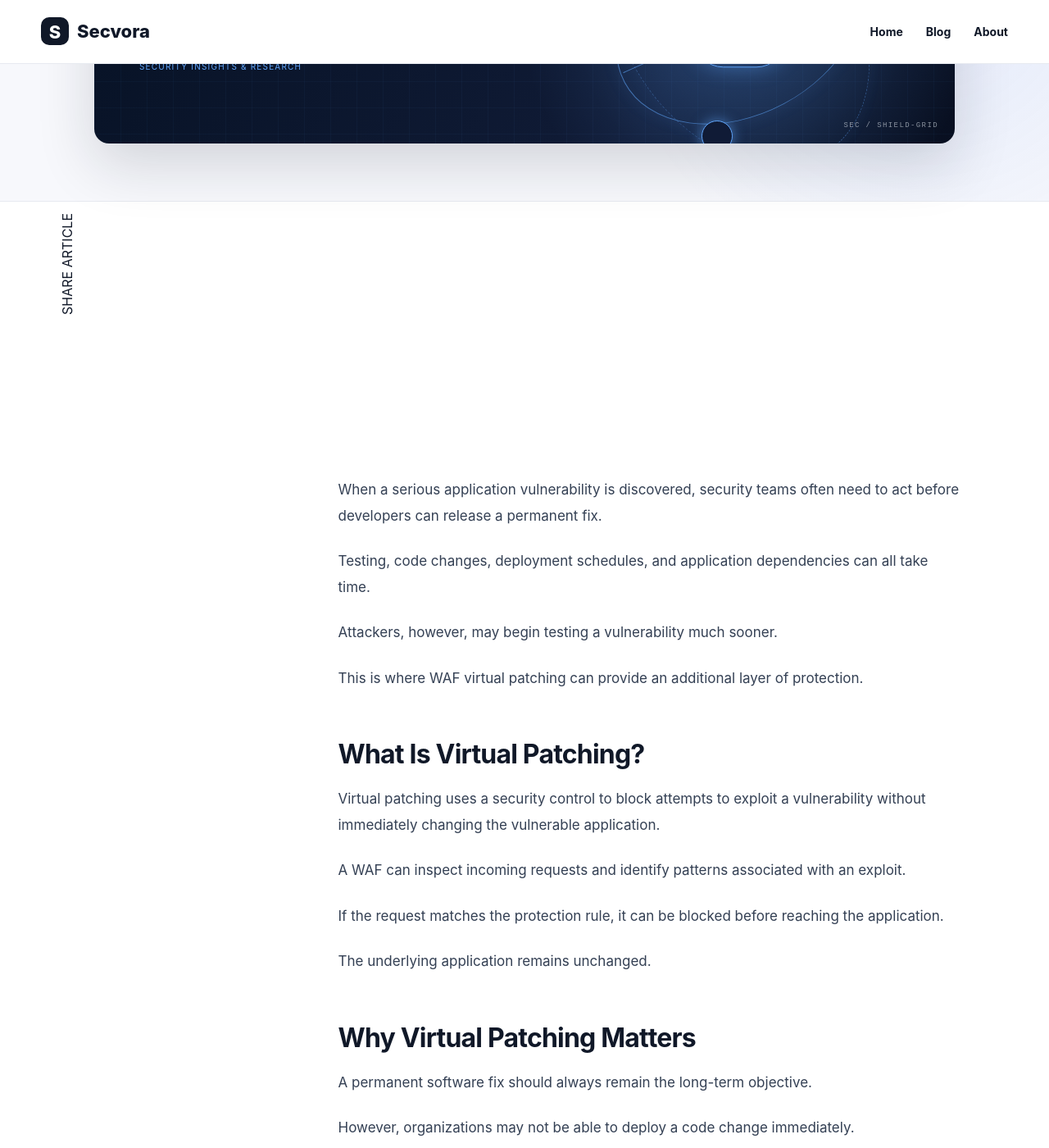
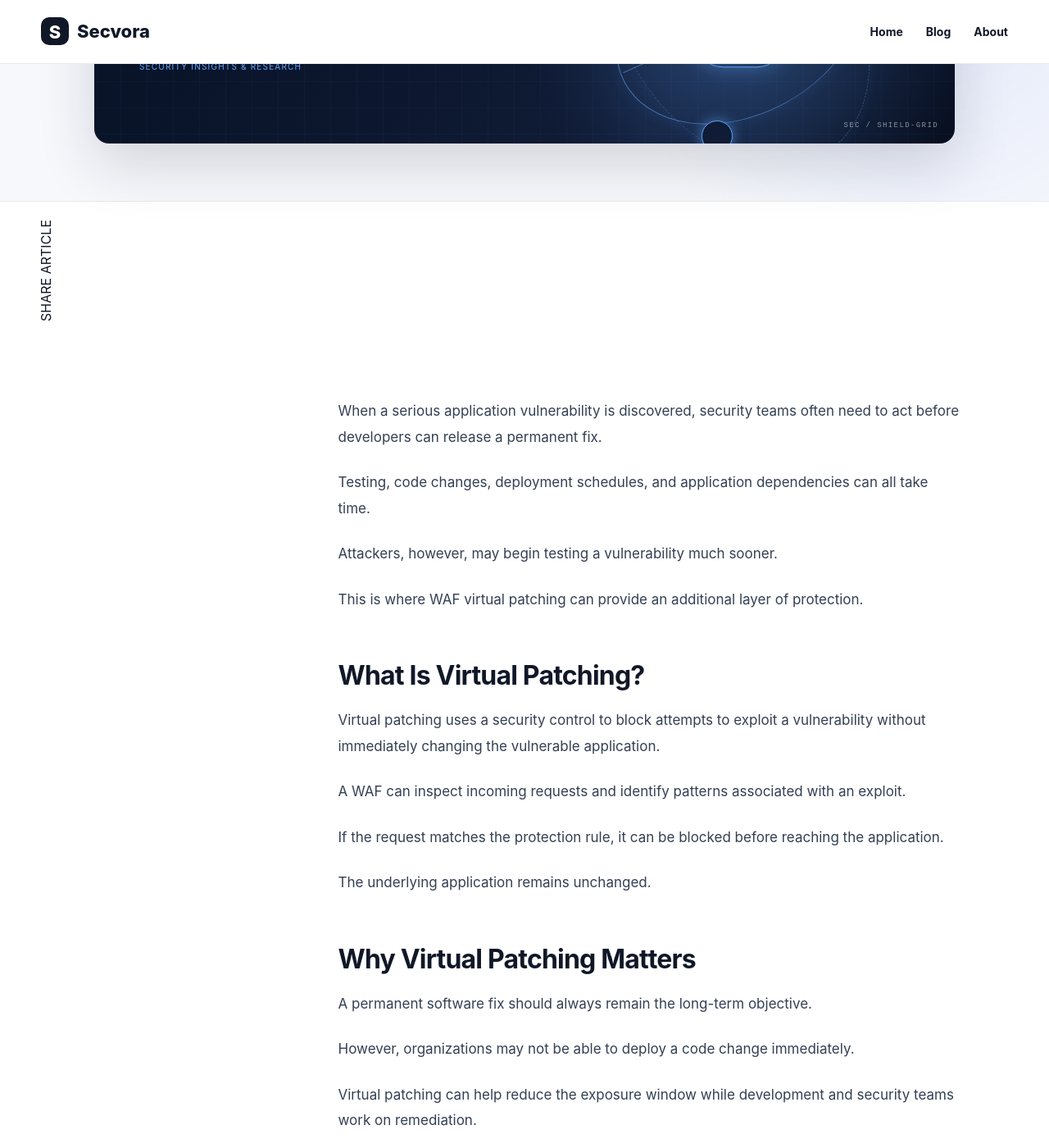
Before and after one commit to prasadprechu/Secvora, a Jekyll site: the page built from _posts/2026-10-06-waf-virtual-patching.md, in a window 1280 px wide and 1400 px high, scrolled down 752 px. Shown: the whole window at 82% size. Built offline with Jekyll 4.4.1, drawn with Linux system fonts in a browser that asks for light colours; comment, search, counter and statistics services are not loaded.

Commit message:
Update style.css

```diff
--- a/assets/css/style.css
+++ b/assets/css/style.css
@@ -3149,7 +3149,19 @@ grid-template-columns: 1fr;
 }
 
 
-/* Force Secvora share buttons into a vertical column */
+
+/* Fix excessive spacing below the vertical share bar */
+.share-bar-container {
+  position: sticky;
+  top: 100px;
+  z-index: 50;
+  width: fit-content;
+  margin: 12px 0 16px 24px !important;
+  padding: 0 !important;
+  height: auto !important;
+  min-height: 0 !important;
+}
+
 .share-bar-container .secvora-share-bar {
   display: flex !important;
   flex-direction: column !important;
@@ -3157,15 +3169,17 @@ grid-template-columns: 1fr;
   align-items: center !important;
   justify-content: flex-start !important;
   width: 64px !important;
-  gap: 12px !important;
-  padding: 14px 8px !important;
+  height: auto !important;
+  min-height: 0 !important;
+  gap: 8px !important;
+  padding: 10px 6px !important;
+  margin: 0 !important;
 }
 
 .share-bar-container .share-bar-label {
   writing-mode: vertical-rl !important;
   transform: rotate(180deg) !important;
-  width: auto !important;
-  margin: 0 0 8px !important;
+  margin: 0 0 4px !important;
 }
 
 .share-bar-container .secvora-share-bar > a {
@@ -3174,7 +3188,18 @@ grid-template-columns: 1fr;
   float: none !important;
 }
 
+/* Keep article content layout intact */
+.article-layout {
+  margin-top: 0 !important;
+  padding-top: 0 !important;
+}
+
 @media (max-width: 600px) {
+  .share-bar-container {
+    width: 100%;
+    margin: 10px 0 14px !important;
+  }
+
   .share-bar-container .secvora-share-bar {
     flex-direction: row !important;
     flex-wrap: wrap !important;
@@ -3185,7 +3210,7 @@ grid-template-columns: 1fr;
   .share-bar-container .share-bar-label {
     writing-mode: horizontal-tb !important;
     transform: none !important;
-    width: 100% !important;
-    margin: 0 !important;
-  }
-}
+    width: 100%;
+    text-align: center;
+  }
+}
```
